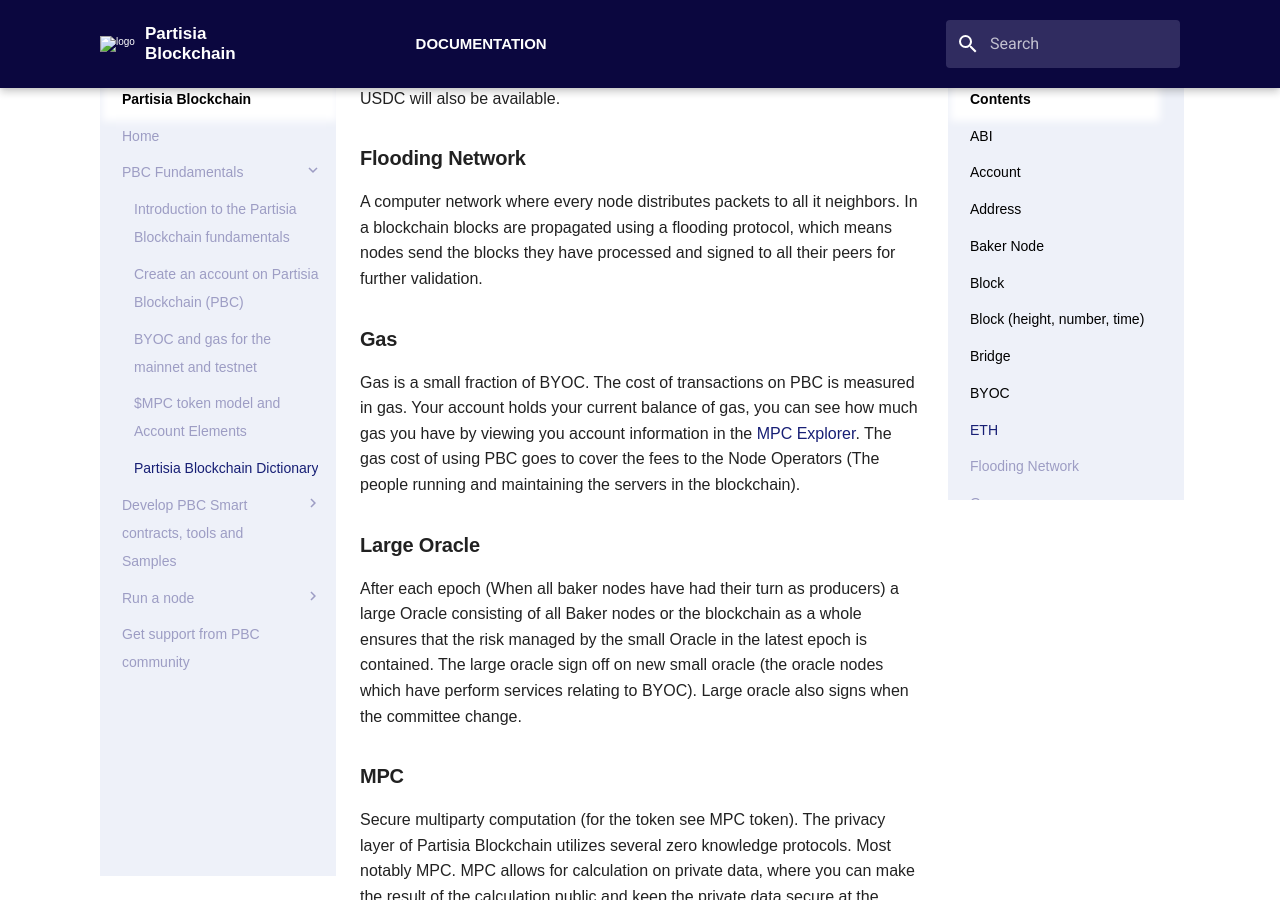
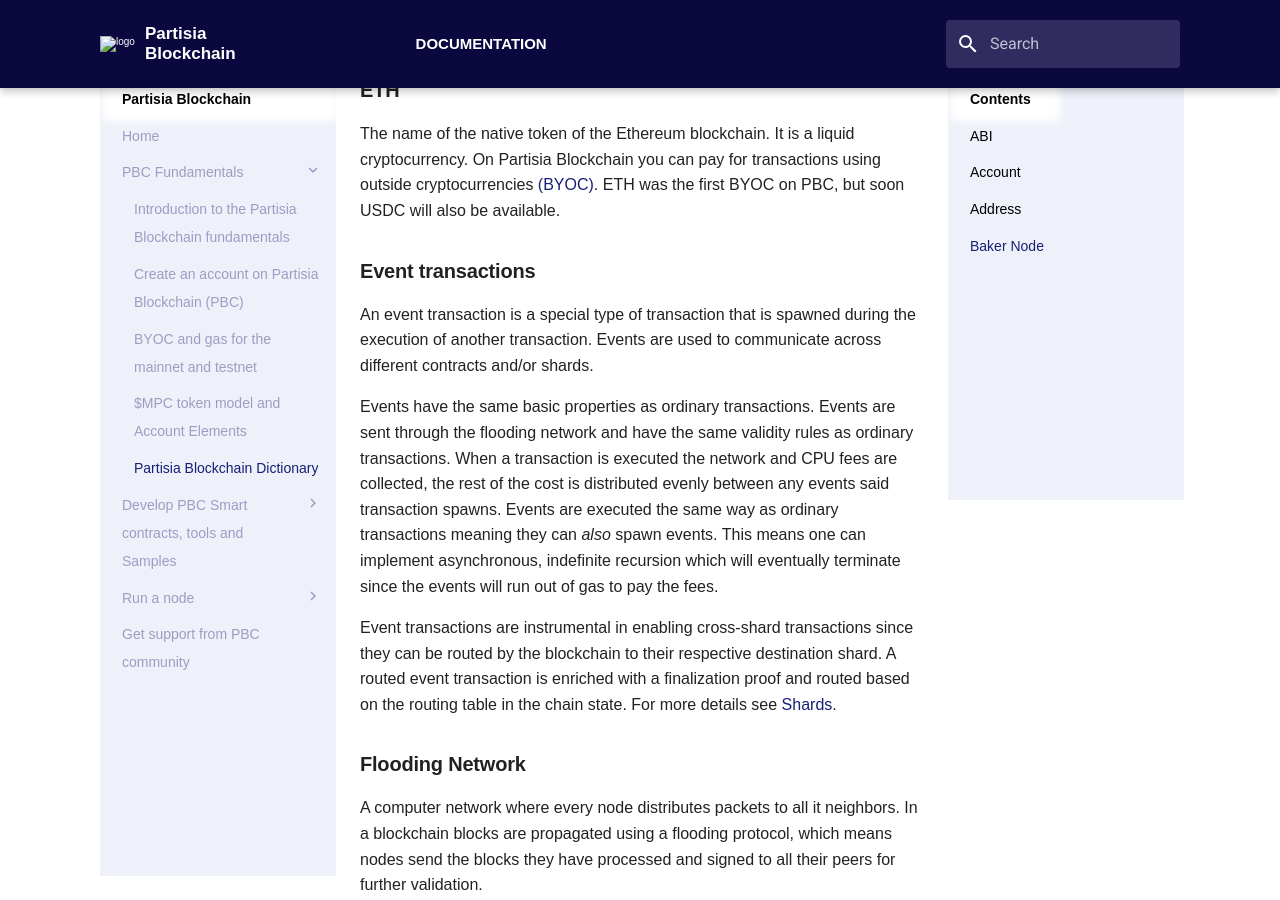
Before and after one commit to 0xSero/partisia-docs, an MkDocs documentation site: the page built from docs/PBCFundamentals/dictionary.md, in a window 1280 px wide and 900 px high, scrolled down 2351 px. Built offline with MkDocs 1.6.1 and Material for MkDocs 9.7.7, drawn with Linux system fonts in a browser that asks for light colours; some web fonts are replaced; a script that is not in the unit is left out; some of the changed text lies outside the part shown.

Commit message:
Moving concepts to dictionary and moving future pages into pbc fundamentals

```diff
--- a/docs/PBCFundamentals/dictionary.md
+++ b/docs/PBCFundamentals/dictionary.md
@@ -16,9 +16,11 @@
 
 Baker nodes perform baker services - they produce and sign blocks. You can get a baker node by upgrading the config of your reader node and get whitelisted to participate in the Consensus layer. Whitelisting consist of a KYC process connected to token sale as well as an approval of public information in the node registration. A baker node must have staked sufficient (25000 MPC) to perform baker services.
 
-### Block
+# Block
 
-A block is the basic component of the blockchain ledger. Each block contains a batch of valid [transactions](transactions.md) and [events](events.md) that have been executed at a given _block time_. The block time is incremental. The chain is started with a genesis block that defines the initial state of the blockchain. Each block has a reference to its parent block thus forming a chain all the way back to the genesis block. Read more [here](block.md).
+A block is the basic component of the blockchain ledger. Each block contains a batch of valid [transactions](dictionary.md#transactions) and [events](dictionary.md#event-transactions) that have been executed at a given *block time*. The block time is incremental. The chain is started with a genesis block that defines the initial state of the blockchain. Each block has a reference to its parent block thus forming a chain all the way back to the genesis block.
+
+A block is produced by a block producer. When a block is produced the transactions and events are executed and the resulting state is stored as the current state. The produced block is then validated by  the committee according to the currently running [consensus protocol](/docs/PBCFundamentals/consensus.md).
 
 ### Block (height, number, time)
 
@@ -35,6 +37,15 @@
 ### ETH
 
 The name of the native token of the Ethereum blockchain. It is a liquid cryptocurrency. On Partisia Blockchain you can pay for transactions using outside cryptocurrencies [(BYOC)](/docs/PBCFundamentals/byoc.md). ETH was the first BYOC on PBC, but soon USDC will also be available.
+
+### Event transactions
+
+An event transaction is a special type of transaction that is spawned during the execution of another transaction. Events are used to communicate across different contracts and/or shards.
+
+
+Events have the same basic properties as ordinary transactions. Events are sent through the flooding network and have the same validity rules as ordinary transactions. When a transaction is executed the network and CPU fees are collected, the rest of the cost is distributed evenly between any events said transaction spawns. Events are executed the same way as ordinary transactions meaning they can *also* spawn events. This means one can implement asynchronous, indefinite recursion which will eventually terminate since the events will run out of gas to pay the fees.
+
+Event transactions are instrumental in enabling cross-shard transactions since they can be routed by the blockchain to their respective destination shard. A routed event transaction is enriched with a finalization proof and routed based on the routing table in the chain state. For more details see [Shards](/docs/PBCFundamentals/shards.md).
 
 ### Flooding Network
 
@@ -100,9 +111,9 @@
 
 The immutable record or ledger, that keeps track of transactions that have already taken place. There is a copy of the ledger on all nodes. Partisia Blockchain has sharding, the ledger records the activities on all shards, they are combined to form the complete ledger.
 
-### Public Key Cryptography
+### Public-key cryptography
 
-Public-key cryptography is a form of cryptography that uses pairs of keys: A public key that may be shared with anyone and a private key that must be kept secret. Read more [here](keys.md).
+Public-key cryptography is a form of cryptography that uses pairs of keys: A public key that may be shared with anyone and a private key that must be kept secret. The public and private keys are generated in mathematically connected pairs. The public key can be used to encrypt a message that can be decrypted by the private key, meaning that anyone can send an encrypted message to any recipient assuming they know their public key. PBC uses elliptic curve cryptography, specifically the curve [secp256k1](https://en.bitcoinwiki.org/wiki/Secp256k1).
 
 ### Reader Node
 
@@ -114,15 +125,27 @@
 
 ### Shards
 
-PBC distributes the workload to a number of parallel shards. This allows for scalability of the blockchain. Blocks are produced and finalized parallel on each shard. It is important to note that the shards are not separate parallel blockchains. The PBC blockchain ledger is composed of information on all shards. So contracts deployed on different shards can still interact with each other across shards. The consequence of shards is an extremely fast and efficient blockchain which can be scaled up with more shards if the demand arise. Together with the [fast track consensus protocol](consensus.md) the type of sharding used by PBC is a unique feature which resolves the blockchain scalability problem. You can read more about sharding on PBC [here](shards.md).
+PBC distributes the workload to a number of parallel shards. This allows for scalability of the blockchain. Blocks are produced and finalized parallel on each shard. It is important to note that the shards are not separate parallel blockchains. The PBC blockchain ledger is composed of information on all shards. So contracts deployed on different shards can still interact with each other across shards. The consequence of shards is an extremely fast and efficient blockchain which can be scaled up with more shards if the demand arise. Together with the [fast track consensus protocol](/docs/PBCFundamentals/consensus.md) the type of sharding used by PBC is a unique feature which resolves the blockchain scalability problem. You can read more about sharding on PBC [here](/docs/PBCFundamentals/shards.md).
 
 ### Smart Contracts
 
 A smart contract is a program you run on the blockchain. The conditions of the contract are present across the blockchain. This ensures that actions of the smart contract will happen only once, are trackable and irreversible. In this way a smart contract works independently, without any need for outside authority to facilitate the change in state. Effectively a smart contract can replace the trustee in a binding transaction. This makes smart contracts useful tool for auctions, voting and purchases. In addition to public layer actions on the blockchain, smart contracts can also be used to facilitate ZK computations on the private layer of PBC. Read more [here](/docs/SmartContracts/contract-development.md)
 
+
 ### Transactions
 
-A transaction is an instruction from a user containing information used to change the state of the blockchain. Read more [here](transactions.md)
+A transaction represents an authorized atomic interaction with the blockchain.
+
+Each transaction defines how long into the future it is valid and what the cost is. A hash of the transaction and the signer’s nonce is then signed by the account holder using his/her private key. This signature is used to authenticate the signer on the blockchain. If the signing key does not have a corresponding account, the transaction is rejected.
+
+A transaction is valid when:
+
+- It has as a valid signature
+- The nonce in the transaction matches the account nonce in the blockchain state
+- The transaction has not expired
+- The account can cover the cost of the transaction (see Transaction fees below)
+
+There are three types of transactions: create contract, interact with contract and remove contract. All transactions include an RPC byte stream, the interpretation of which is up to the specific contract. The three transaction types correspond to the `onCreate`, `onInvoke` and `onDestroy` methods comprise the contract lifecycle.
 
 ### WASM
 
```
Also changed, not shown: docs/PBCFundamentals/shards.md (renamed from docs/shards.md, +1 -1 lines), docs/block.md (deleted, +0 -5 lines), docs/events.md (deleted, +0 -8 lines), docs/keys.md (deleted, +0 -3 lines), docs/transactions.md (deleted, +0 -15 lines), docs/PBCFundamentals/consensus.md (renamed from docs/consensus.md).
